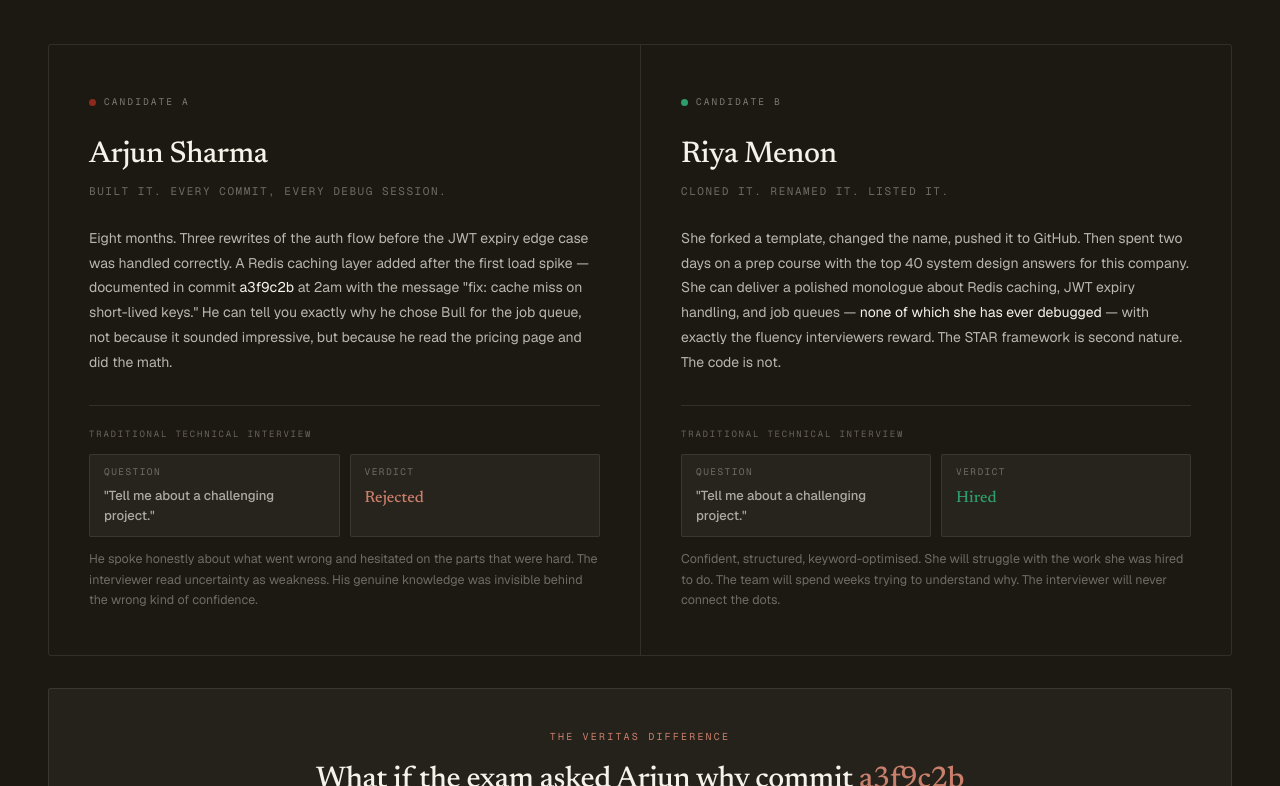
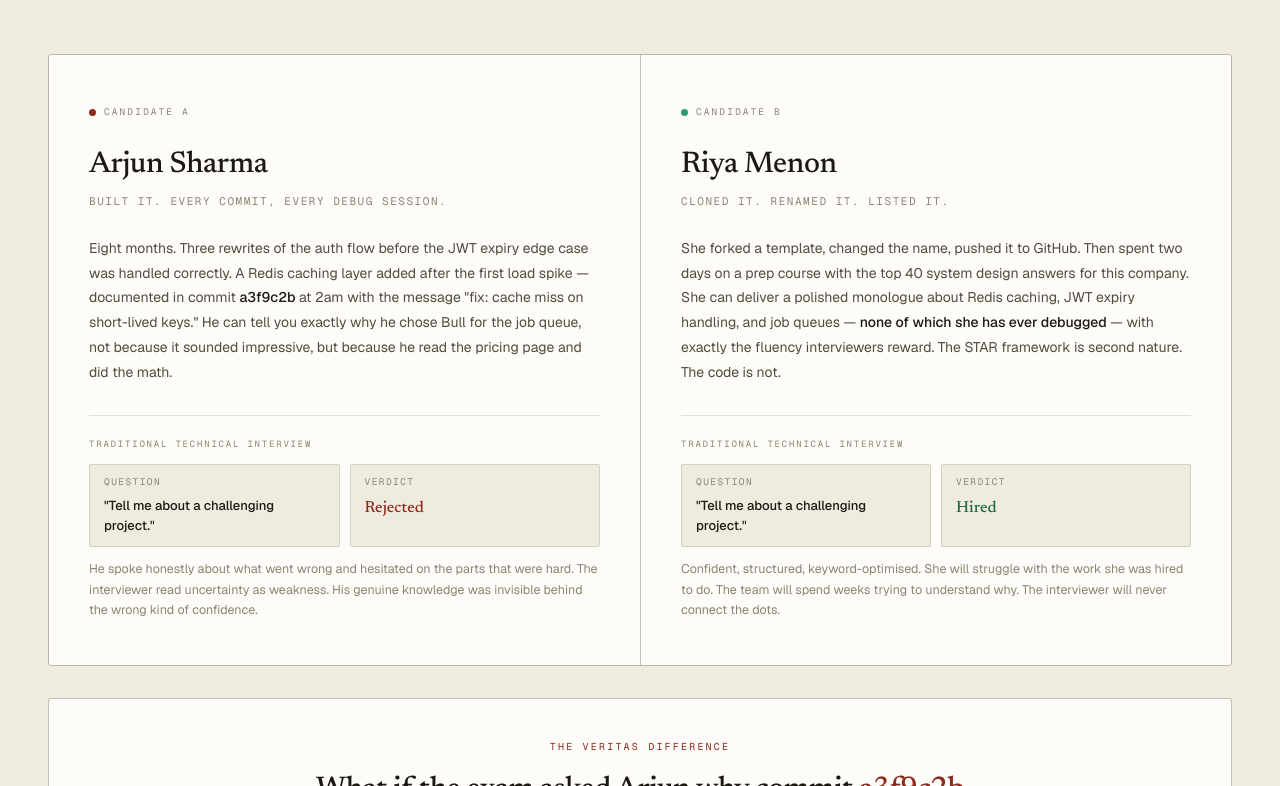
Before and after one commit to vishnu-k-dev/veritas, a React (Vite) app: page / in a window 1280 px wide. Shown: the part 1474-2260 px from the top of the page. Built offline with nearby package versions, Linux system fonts and the light colour scheme; no server answers.

Commit message:
fix: problem section uses parchment color theme instead of dark

```diff
--- a/src/pages/Landing.jsx
+++ b/src/pages/Landing.jsx
@@ -248,47 +248,43 @@ const LANDING_CSS = `
 .pillar li::before { content: "—"; color: var(--muted); flex-shrink: 0; }
 
 /* ── problem section ── */
-.prob-section { background: var(--text); color: var(--bg); padding: 80px 0; }
-.prob-section .sec-head { margin-bottom: 48px; }
-.prob-section .sec-head h2 { color: var(--bg); }
-.prob-section .sec-head p.lede { color: rgba(245,242,233,0.6); }
+.prob-section { background: var(--surface-2); }
 .prob-grid {
   display: grid; grid-template-columns: 1fr 1fr;
-  border: 1px solid rgba(245,242,233,0.1); border-radius: 3px; overflow: hidden;
+  border: 1px solid var(--line-strong); border-radius: 3px; overflow: hidden;
 }
-.prob-candidate { padding: 44px 40px; position: relative; }
-.prob-candidate + .prob-candidate { border-left: 1px solid rgba(245,242,233,0.1); }
+.prob-candidate { padding: 44px 40px; background: var(--surface); position: relative; }
+.prob-candidate + .prob-candidate { border-left: 1px solid var(--line-strong); }
 .prob-tag {
   font-family: var(--font-mono); font-size: 9.5px; letter-spacing: 0.22em;
   text-transform: uppercase; margin-bottom: 22px;
-  display: inline-flex; align-items: center; gap: 8px;
-  color: rgba(245,242,233,0.45);
+  display: inline-flex; align-items: center; gap: 8px; color: var(--muted);
 }
 .prob-tag-dot { width: 7px; height: 7px; border-radius: 50%; background: var(--accent); flex-shrink: 0; }
-.prob-name { font-family: var(--font-display); font-size: 30px; font-weight: 500; letter-spacing: -0.014em; margin-bottom: 4px; color: var(--bg); }
-.prob-role { font-size: 11px; color: rgba(245,242,233,0.38); margin-bottom: 26px; font-family: var(--font-mono); letter-spacing: 0.14em; text-transform: uppercase; }
-.prob-story { font-size: 14px; color: rgba(245,242,233,0.72); line-height: 1.78; margin-bottom: 30px; }
-.prob-story em { color: var(--bg); font-style: normal; }
-.prob-result { border-top: 1px solid rgba(245,242,233,0.1); padding-top: 22px; }
-.prob-result-label { font-family: var(--font-mono); font-size: 9px; letter-spacing: 0.2em; text-transform: uppercase; color: rgba(245,242,233,0.35); margin-bottom: 12px; }
+.prob-name { font-family: var(--font-display); font-size: 30px; font-weight: 500; letter-spacing: -0.014em; margin-bottom: 4px; color: var(--text); }
+.prob-role { font-size: 11px; color: var(--muted); margin-bottom: 26px; font-family: var(--font-mono); letter-spacing: 0.14em; text-transform: uppercase; }
+.prob-story { font-size: 14px; color: var(--soft); line-height: 1.78; margin-bottom: 30px; }
+.prob-story em { color: var(--text); font-style: normal; font-weight: 500; }
+.prob-result { border-top: 1px solid var(--line); padding-top: 22px; }
+.prob-result-label { font-family: var(--font-mono); font-size: 9px; letter-spacing: 0.2em; text-transform: uppercase; color: var(--muted); margin-bottom: 12px; }
 .prob-verdict-row { display: flex; gap: 10px; }
-.pvo { background: rgba(245,242,233,0.05); border: 1px solid rgba(245,242,233,0.09); border-radius: 2px; padding: 10px 14px; flex: 1; }
-.pvo-head { font-size: 9.5px; font-family: var(--font-mono); letter-spacing: 0.15em; text-transform: uppercase; color: rgba(245,242,233,0.35); margin-bottom: 6px; }
-.pvo-val { font-family: var(--font-display); font-size: 16px; font-weight: 500; color: var(--bg); }
-.pvo-val.fail { color: #C97F6B; }
-.pvo-val.pass { color: #2D9E6B; }
-.prob-footnote { margin-top: 12px; font-size: 12.5px; color: rgba(245,242,233,0.38); line-height: 1.65; }
+.pvo { background: var(--surface-2); border: 1px solid var(--line); border-radius: 2px; padding: 10px 14px; flex: 1; }
+.pvo-head { font-size: 9.5px; font-family: var(--font-mono); letter-spacing: 0.15em; text-transform: uppercase; color: var(--muted); margin-bottom: 6px; }
+.pvo-val { font-family: var(--font-display); font-size: 16px; font-weight: 500; color: var(--text); }
+.pvo-val.fail { color: var(--accent); }
+.pvo-val.pass { color: var(--verified); }
+.prob-footnote { margin-top: 12px; font-size: 12.5px; color: var(--muted); line-height: 1.65; }
 .prob-resolution {
-  margin-top: 32px; background: rgba(245,242,233,0.04);
-  border: 1px solid rgba(245,242,233,0.1); border-radius: 3px;
+  margin-top: 32px; background: var(--surface);
+  border: 1px solid var(--line-strong); border-radius: 3px;
   padding: 40px 48px; text-align: center;
 }
-.prob-resolution .eyebrow-warm { font-family: var(--font-mono); font-size: 10px; letter-spacing: 0.22em; text-transform: uppercase; color: #C97F6B; margin-bottom: 18px; display: block; }
-.prob-resolution h3 { font-family: var(--font-display); font-size: clamp(20px, 2.4vw, 30px); font-weight: 500; letter-spacing: -0.014em; color: var(--bg); line-height: 1.25; max-width: 700px; margin: 0 auto; }
-.prob-resolution p { margin-top: 14px; font-size: 14px; color: rgba(245,242,233,0.6); line-height: 1.75; max-width: 620px; margin-left: auto; margin-right: auto; }
+.prob-resolution .eyebrow-warm { font-family: var(--font-mono); font-size: 10px; letter-spacing: 0.22em; text-transform: uppercase; color: var(--accent); margin-bottom: 18px; display: block; }
+.prob-resolution h3 { font-family: var(--font-display); font-size: clamp(20px, 2.4vw, 30px); font-weight: 500; letter-spacing: -0.014em; color: var(--text); line-height: 1.25; max-width: 700px; margin: 0 auto; }
+.prob-resolution p { margin-top: 14px; font-size: 14px; color: var(--soft); line-height: 1.75; max-width: 620px; margin-left: auto; margin-right: auto; }
 @media (max-width: 1080px) {
   .prob-grid { grid-template-columns: 1fr; }
-  .prob-candidate + .prob-candidate { border-left: none; border-top: 1px solid rgba(245,242,233,0.1); }
+  .prob-candidate + .prob-candidate { border-left: none; border-top: 1px solid var(--line-strong); }
   .prob-resolution { padding: 32px 24px; }
 }
 
@@ -537,7 +533,7 @@ export default function Landing({ onGetStarted }) {
                                     <div className="prob-verdict-row">
                                         <div className="pvo">
                                             <div className="pvo-head">Question</div>
-                                            <div className="pvo-val" style={{ fontSize: 13, fontFamily: 'var(--font-ui)', color: 'rgba(245,242,233,0.65)' }}>"Tell me about a challenging project."</div>
+                                            <div className="pvo-val" style={{ fontSize: 13, fontFamily: 'var(--font-ui)' }}>"Tell me about a challenging project."</div>
                                         </div>
                                         <div className="pvo">
                                             <div className="pvo-head">Verdict</div>
@@ -564,7 +560,7 @@ export default function Landing({ onGetStarted }) {
                                     <div className="prob-verdict-row">
                                         <div className="pvo">
                                             <div className="pvo-head">Question</div>
-                                            <div className="pvo-val" style={{ fontSize: 13, fontFamily: 'var(--font-ui)', color: 'rgba(245,242,233,0.65)' }}>"Tell me about a challenging project."</div>
+                                            <div className="pvo-val" style={{ fontSize: 13, fontFamily: 'var(--font-ui)' }}>"Tell me about a challenging project."</div>
                                         </div>
                                         <div className="pvo">
                                             <div className="pvo-head">Verdict</div>
@@ -578,7 +574,7 @@ export default function Landing({ onGetStarted }) {
 
                         <div className="prob-resolution sr">
                             <span className="eyebrow-warm">The VERITAS difference</span>
-                            <h3>What if the exam asked Arjun why commit <span style={{ color: '#C97F6B' }}>a3f9c2b</span> exists — and asked Riya the same question about her repo?</h3>
+                            <h3>What if the exam asked Arjun why commit <span style={{ color: 'var(--accent)' }}>a3f9c2b</span> exists — and asked Riya the same question about her repo?</h3>
                             <p>VERITAS reads the actual repository. Every question is grounded in a real decision, a real commit, a real tradeoff the author made. You can only answer it if you were actually there. There is no question bank to memorise. There is no generic answer that scores well. The exam becomes the proof.</p>
                         </div>
                     </div>
```
